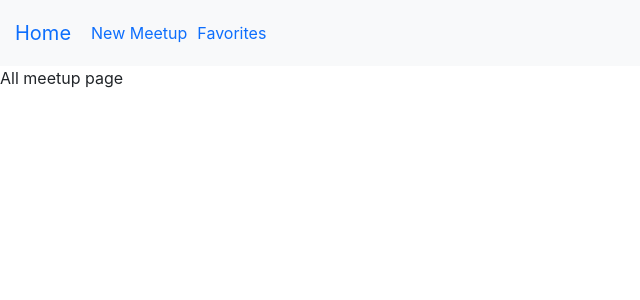
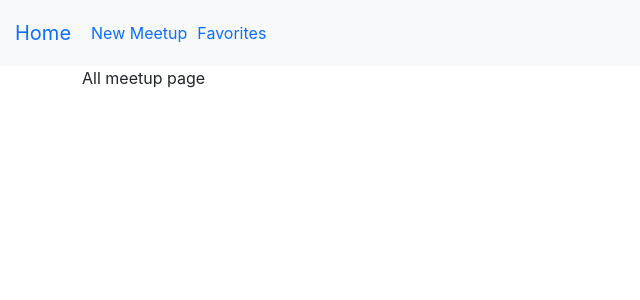
Before and after one commit to HoaAyWK/first-react-app, a React (Create React App) app: page / in a window 1280 px wide. Shown: the top 300 px of the page, without its empty margins (0-640 px from the left). Built offline with nearby package versions, Linux system fonts and the light colour scheme.

Commit message:
Add layout

```diff
--- a/src/App.js
+++ b/src/App.js
@@ -1,25 +1,26 @@
-import { Route, Switch } from 'react-router-dom';
+import { Route, Switch } from "react-router-dom";
 
-import AllMeetupPage from './Pages/AllMeetupPage';
-import NewMeetupPage from './Pages/NewMeetupPage';
-import FavoritesMeetupPage from './Pages/FavoritesMeetupPage';
-import TopNavigation from './Components/TopNavigation';
+import AllMeetupPage from "./Pages/AllMeetupPage";
+import NewMeetupPage from "./Pages/NewMeetupPage";
+import FavoritesMeetupPage from "./Pages/FavoritesMeetupPage";
+import Layout from "./Components/Layouts/Layout";
 
 function App() {
-  return <div className="App">
-    <TopNavigation/>
-    <Switch>
-      <Route path='/' exact>
-        <AllMeetupPage/>
-      </Route>
-      <Route path='/new-meetup'>
-        <NewMeetupPage/>
-      </Route>
-      <Route path='/favorites'>
-        <FavoritesMeetupPage/>
-      </Route>
-    </Switch>
-  </div>;
+  return (
+    <Layout>
+      <Switch>
+        <Route path="/" exact>
+          <AllMeetupPage />
+        </Route>
+        <Route path="/new-meetup">
+          <NewMeetupPage />
+        </Route>
+        <Route path="/favorites">
+          <FavoritesMeetupPage />
+        </Route>
+      </Switch>
+    </Layout>
+  );
 }
 
 export default App;
--- /dev/null
+++ b/src/Components/Layouts/Layout.js
@@ -0,0 +1,18 @@
+import { Container, Row } from "reactstrap";
+
+import TopNavigation from '../TopNavigation';
+
+function Layout(props) {
+    return  <div>
+        <TopNavigation/>
+        <main>
+            <Container>
+                <Row>
+                    {props.children}
+                </Row>
+            </Container>
+        </main>
+    </div>
+}
+
+export default Layout;
```
